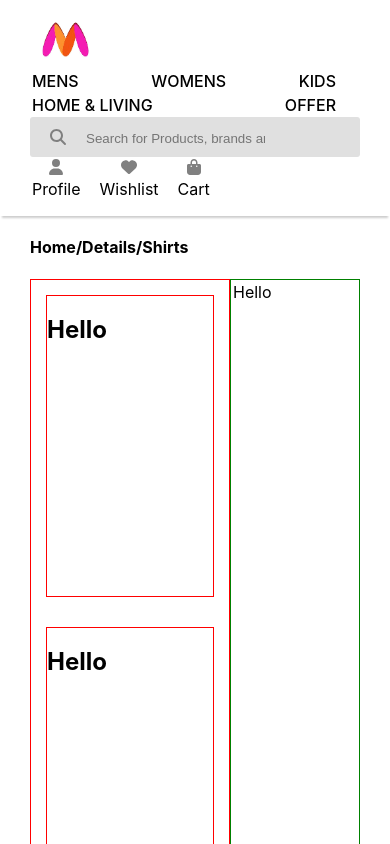
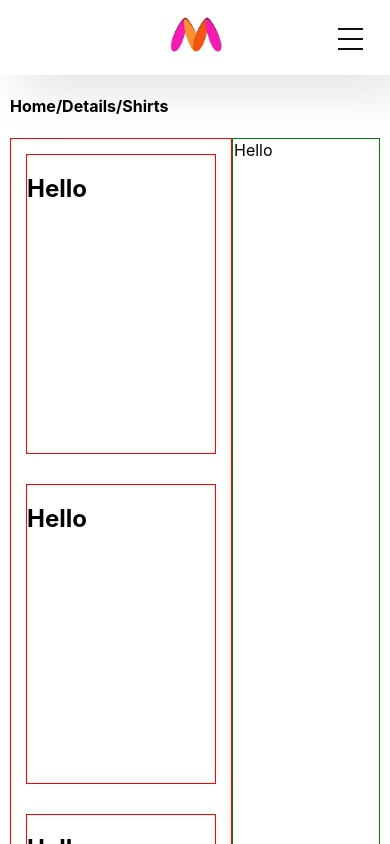
Before and after one commit to snehabirodkar/myntra-clone, a React (Create React App) app: page /details in a window 390 px wide. Shown: the top 844 px of the page. Built offline with nearby package versions, Linux system fonts and the light colour scheme.

Commit message:
whishlist update

```diff
--- a/src/App.css
+++ b/src/App.css
@@ -1,4 +1,3 @@
-
 .App {
 	text-align: center;
   }
@@ -33,12 +32,32 @@
 	from {
 	  transform: rotate(0deg);
 	}
+
 	to {
 	  transform: rotate(360deg);
 	}
   }
-.outer-wrapper{
+
+  .outer-wrapper {
 	display: flex;
 	padding: 20px 0;
 	/* width: 30%; */
   }
+
+  @media (max-width:992px) {
+	.filter-left-content{
+	  display: none;
+	}
+  }
+
+  @media (max-width:768px) {}
+
+  @media (max-width:500px) {
+	.container{
+	  padding-left: 10px !important;
+	  padding-right: 10px !important;
+	}
+	.card{
+	  margin:10px !important;
+	}
+  }
--- a/src/components/Navbar/Navbar.css
+++ b/src/components/Navbar/Navbar.css
@@ -1,45 +1,203 @@
-#navbar{
+#navbar {
 	/* background-color: red; */
 }
+
 .inner-content {
 	padding: 0 22px 0 0;
 	text-transform: uppercase;
 	font-weight: 500;
 	font-size: 16px;
 }
-.padding-20{
+
+.padding-20 {
 	padding: 20px 0;
 }
-.content-wrapper{
+
+.content-wrapper {
 	padding: 15px 0;
 }
+
 .navigation {
-	box-shadow: 0 4px 2px -2px rgba(0,0,0,.2);
+	box-shadow: 0 4px 2px -2px rgba(0, 0, 0, .2);
 }
+
 .p-r-10 {
 	text-align: center;
 	margin: 0;
 	padding-right: 15px;
 	cursor: pointer;
 }
+
 .p-r-10 p {
 	margin: 2px;
 }
+
 input[type=search] {
 	background-color: rgb(224, 224, 224);
 	width: 80%;
 	border: none;
 
-  }
+}
+
 .border {
 	padding: 10px 20px;
 	background-color: rgb(224, 224, 224);
 	border-radius: 3px;
 	width: 350px;
 }
+
 .padding {
 	padding: 0 20px;
 }
-.font-color{
+
+.font-color {
 	color: gray;
 }
+
+/****
+New Navbar
+*****/
+
+* {
+	box-sizing: border-box;
+}
+
+body {
+	margin: 0px;
+	font-family: 'segoe ui';
+}
+
+.nav {
+	/* height: 50px; */
+	width: 100%;
+	background-color: #fff;
+	box-shadow: 20px 20px 50px rgba(0, 0, 0, 0.1);
+	position: relative;
+	display: flex;
+	justify-content: space-around;
+	align-items: center;
+}
+
+.nav>.nav-header {
+	display: inline;
+}
+
+.nav>.nav-header>.nav-title {
+	display: inline-block;
+	font-size: 22px;
+	/* color: #fff; */
+	padding: 10px 10px 10px 10px;
+}
+
+.nav>.nav-btn {
+	display: none;
+}
+
+.nav>.nav-links {
+	display: inline;
+	float: right;
+	font-size: 18px;
+}
+
+.nav>.nav-links>a {
+	display: inline-block;
+	padding: 13px 10px 13px 10px;
+	text-decoration: none;
+	/* color: #efefef; */
+}
+
+.nav>.nav-links>a:hover {
+	/* background-color: rgba(0, 0, 0, 0.3); */
+}
+
+.nav>#nav-check {
+	display: none;
+}
+
+.search-field {
+	background: url(https://www.freeiconspng.com/thumbs/search-icon-png/search-icon-png-21.png) no-repeat scroll 7px 3px;
+	padding-left: 30px;
+	background-size: 20px;
+	/* margin-top: 10px; */
+	padding: 5px 50px;
+}
+
+@media (max-width:600px) {
+	.nav>.nav-btn {
+		display: inline-block;
+		position: absolute;
+		right: 0px;
+		top: 0px;
+	}
+
+	.nav>.nav-btn>label {
+		display: inline-block;
+		width: 50px;
+		height: 50px;
+		padding: 13px;
+		margin: 15px;
+	}
+
+	.nav>.nav-btn>label:hover,
+	.nav #nav-check:checked~.nav-btn>label {
+		background-color: rgba(0, 0, 0, 0.3);
+	}
+
+	.nav>.nav-btn>label>span {
+		display: block;
+		width: 25px;
+		height: 10px;
+		border-top: 2px solid #111;
+	}
+
+	.nav>.nav-links {
+		position: absolute;
+		display: block;
+		width: 100%;
+		background-color: #333;
+		height: 0px;
+		transition: all 0.3s ease-in;
+		overflow-y: hidden;
+		top: 50px;
+		left: 0px;
+		z-index: 9999;
+	}
+
+	.nav>.nav-links>a {
+		display: block;
+		width: 100%;
+	}
+
+	.nav>#nav-check:not(:checked)~.nav-links {
+		height: 0px;
+	}
+
+	.nav>#nav-check:checked~.nav-links {
+		height: calc(100vh - 50px);
+		overflow-y: auto;
+	}
+}
+
+@media (max-width:992px) {
+	.nav-search {
+		display: none;
+	}
+}
+
+@media (max-width:768px) {
+	.nav-search {
+		display: none;
+	}
+	.inner-content{
+		font-size: 14px;
+	}
+	.card-info h3, p{
+		margin: 1px;
+	}
+}
+
+@media (max-width: 500px){
+	.user-profile{
+		display: none;
+	}
+}
--- a/src/components/Navbar/Navbar.jsx
+++ b/src/components/Navbar/Navbar.jsx
@@ -1,25 +1,41 @@
-import React from "react";
+import React, { useState } from "react";
 import Images from "../Images";
 import './Navbar.css';
 import myntraLogo from "../myntra.png";
 import { FontAwesomeIcon } from '@fortawesome/react-fontawesome'
-import { faBagShopping, faSearch, faUser, faHeart} from '@fortawesome/free-solid-svg-icons'
+import { faBagShopping, faSearch, faUser, faHeart } from '@fortawesome/free-solid-svg-icons';
+import { useSelector } from "react-redux";
+import Modal from "../Product/Modal"
+import Cart from "../Product/Cart";
 
-const menu = ["Mens","Womens","Kids","Home & Living", "Offer"];
-function Navbar(){
+const menu = ["Mens", "Womens", "Kids", "Home & Living", "Offer"];
+
+const Navbar = () => {
+	const [showWishlist, setShowWishlist] = useState(false)
+	const [showCart, setShowCart] = useState(false)
+
+	const wishlistData = useSelector((state) => state.appData.value.wishlist )
+	const cartData = useSelector((state) => state.appData.value.cart )
 	return (
-		<nav id="navbar">
-			<div className="container navigation">
-			<div className="content-wrapper">
-			<div className="flexed">
-			{/* Logo Section */}
-			<div className="">
-			<img src={myntraLogo} alt="myntra logo" className="" width="70" height="50"/>
+		<>
+			<div className="nav">
+				<input type="checkbox" id="nav-check" />
+				<div className="nav-header">
+					<div className="nav-title">
+						<img src={myntraLogo} alt="logo" height="50px" />
 					</div>
-			{/* Menu section */}
+				</div>
+				<div className="nav-btn">
+					<label htmlFor="nav-check">
+						<span></span>
+						<span></span>
+						<span></span>
+					</label>
+				</div>
+				<div className="nav-links">
 					<div className="flexed">
 						{
-					menu.map(item=>(
+							menu.map(item => (
 								<div className="inner-content" key={item}>
 									<p>{item}</p>
 								</div>
@@ -27,12 +43,13 @@ function Navbar(){
 						}
 
 					</div>
-			{/* Search Section */}
+				</div>
+				<div className="nav-search">
 					<div className="border">
-			<FontAwesomeIcon icon={faSearch} className="font-color"/>
-				<input className = "padding	" type="search" placeholder="Search for Products, brands and more..." />
+						<FontAwesomeIcon icon={faSearch} className="font-color" />
+						<input className="padding	" type="search" placeholder="Search for Products, brands and more..." /> 			</div>
 				</div>
-			{/* User profile */}
+				<div className="user-profile">
 					<div className="flexed">
 						{/* Profile */}
 						<div className="p-r-10">
@@ -43,19 +60,25 @@ function Navbar(){
 						{/* Whishlist */}
 						<div className="p-r-10">
 							<FontAwesomeIcon icon={faHeart} className="font-color" />
-				<p>Wishlist</p>
+							<button onClick={() => {setShowWishlist(!showWishlist)}}>Wishlist {`${wishlistData?.length > 0 ? wishlistData.length: ''}`}</button>
 						</div>
 
 						{/* Cart */}
 						<div className="p-r-10">
 							<FontAwesomeIcon icon={faBagShopping} className="font-color" />
-				<p>Cart</p>
+							<button onClick={() => {setShowCart(!showCart)}}>cart {`${cartData?.length > 0 ? cartData.length: ''}`} </button>
 						</div>
 					</div>
 				</div>
+				{
+			showWishlist && <Modal />
+		}
+		{
+			showCart && <Cart />
+		}
 			</div>
-		</div>
-		</nav>
+		</>
 	)
 }
+
 export default Navbar;
--- /dev/null
+++ b/src/components/Product/Cart.jsx
@@ -0,0 +1,60 @@
+import React from "react";
+import { useDispatch, useSelector } from "react-redux";
+import { removeFromCart } from "../../redux/features/data";
+import style from "./Modal.css";
+import Cards from "./Cards.css";
+
+const Cart = () => {
+ const cartData = useSelector(state => state.appData.value.cart)
+ const dispatch = useDispatch();
+//  removeFromWishList
+return(
+	<>
+	<div className="modal-wrapper">
+	  <div className="right-content">
+		{cartData.map((value, index) => {
+		  const { id, pname, product, category, imgscr, price, visible } =
+			value;
+		  return visible ? (
+			<div className="cards" key={index}>
+			  <div className="card">
+				<div className="slider">
+				  <img src={imgscr} alt="" className="product-image" />
+				  {/* <div className="slide"></div> */}
+				  {/* <div class="slide"></div>
+									<div class="slide"></div> */}
+				</div>
+				<div className="card-info">
+				  <h3 className="card-category">{pname}</h3>
+				  <p className="card-title">{product}</p>
+				  <p className="card-price">{price}</p>
+				  <div className="wishlist-wrapper">
+				  <button
+					  className="wishlist"
+					  onClick={() => {
+						// dispatch(addToCheckout(value));
+					  }}
+					>
+					  Add to Cart
+					</button>
+					<button
+					  className="wishlist"
+					  onClick={() => {
+						dispatch(removeFromCart(value));
+					  }}
+					>
+					  Remove from Cart
+					</button>
+				  </div>
+				</div>
+			  </div>
+			</div>
+		  ) : null;
+		})}
+		{/* {JSON.stringify(wishlistData, 3, 3)} */}
+	  </div>
+	</div>
+  </>
+)
+}
+export default Cart;
--- /dev/null
+++ b/src/components/Product/Modal.css
@@ -0,0 +1,8 @@
+.modal-wrapper{
+	top: 77px;
+	position: fixed;
+	height: 100vh;
+	width: 100vw;
+	background: rgba(0, 0, 0, 0.4);
+	z-index: 99;
+}
--- /dev/null
+++ b/src/components/Product/Modal.jsx
@@ -0,0 +1,61 @@
+import React from "react";
+import { useDispatch, useSelector } from "react-redux";
+import { addToCart, removeFromWishList } from "../../redux/features/data";
+import style from "./Modal.css";
+import Cards from "./Cards.css";
+
+const Modal = () => {
+  const wishlistData = useSelector((state) => state.appData.value.wishlist);
+  const dispatch = useDispatch();
+  //  removeFromWishList
+  return (
+    <>
+      <div className="modal-wrapper">
+        <div className="right-content">
+          {wishlistData.map((value, index) => {
+            const { id, pname, product, category, imgscr, price, visible } =
+              value;
+            return visible ? (
+              <div className="cards" key={index}>
+                <div className="card">
+                  <div className="slider">
+                    <img src={imgscr} alt="" className="product-image" />
+                    {/* <div className="slide"></div> */}
+                    {/* <div class="slide"></div>
+                                      <div class="slide"></div> */}
+                  </div>
+                  <div className="card-info">
+                    <h3 className="card-category">{pname}</h3>
+                    <p className="card-title">{product}</p>
+                    <p className="card-price">{price}</p>
+                    <div className="wishlist-wrapper">
+					<button
+                        className="wishlist"
+                        onClick={() => {
+                          dispatch(addToCart(value));
+                        }}
+                      >
+                        Add to Cart
+                      </button>
+                      <button
+                        className="wishlist"
+                        onClick={() => {
+                          dispatch(removeFromWishList(value));
+                        }}
+                      >
+                        Remove from Wishlist
+                      </button>
+                    </div>
+                  </div>
+                </div>
+              </div>
+            ) : null;
+          })}
+          {JSON.stringify(wishlistData, 3, 3)}
+        </div>
+      </div>
+    </>
+  );
+};
+
+export default Modal;
--- a/src/components/Product/ProductItem.jsx
+++ b/src/components/Product/ProductItem.jsx
@@ -1,8 +1,10 @@
 import React from "react";
-import { useSelector } from "react-redux";
+import { useDispatch, useSelector } from "react-redux";
+import { addToWishlist } from "../../redux/features/data";
 
 const ProductItem = () => {
-	const productData = useSelector((state) => state.appData.value )
+	const productData = useSelector((state) => state.appData.value.data )
+	const dispatch = useDispatch();
     return(
         <>
             <div className="container left-content-border">
@@ -25,7 +27,7 @@ const ProductItem = () => {
                                         <p className="card-title">{product}</p>
                                         <p className="card-price">{price}</p>
                                         <div className="wishlist-wrapper">
-                                            <button className="wishlist"> Add to bag </button>
+                                            <button className="wishlist" onClick={() => {dispatch(addToWishlist(value))}}> Add to Wishlist </button>
                                         </div>
                                     </div>
                                 </div>
```
Also changed, not shown: src/components/Filter/Filter.jsx (+7 -4 lines), src/components/Product/Cards.css (+21 -13 lines), src/redux/features/data.js (+66 -26 lines), 1 other file (tests, documents, lock files or other folders). Lines whose indentation alone changed are shown as unchanged.
